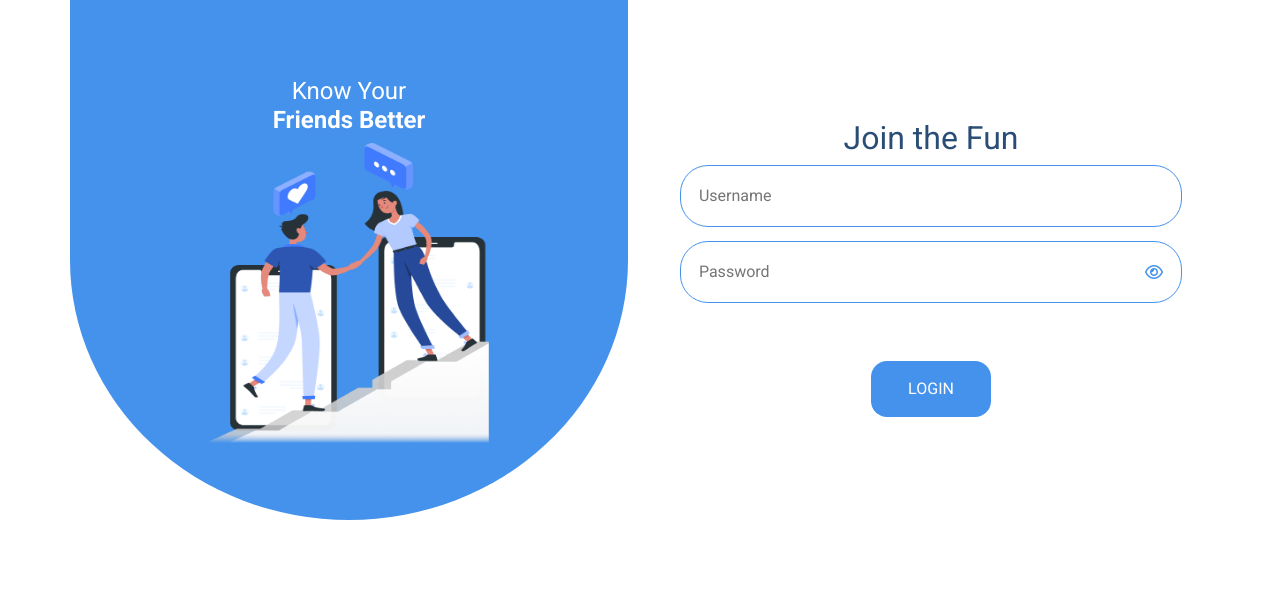
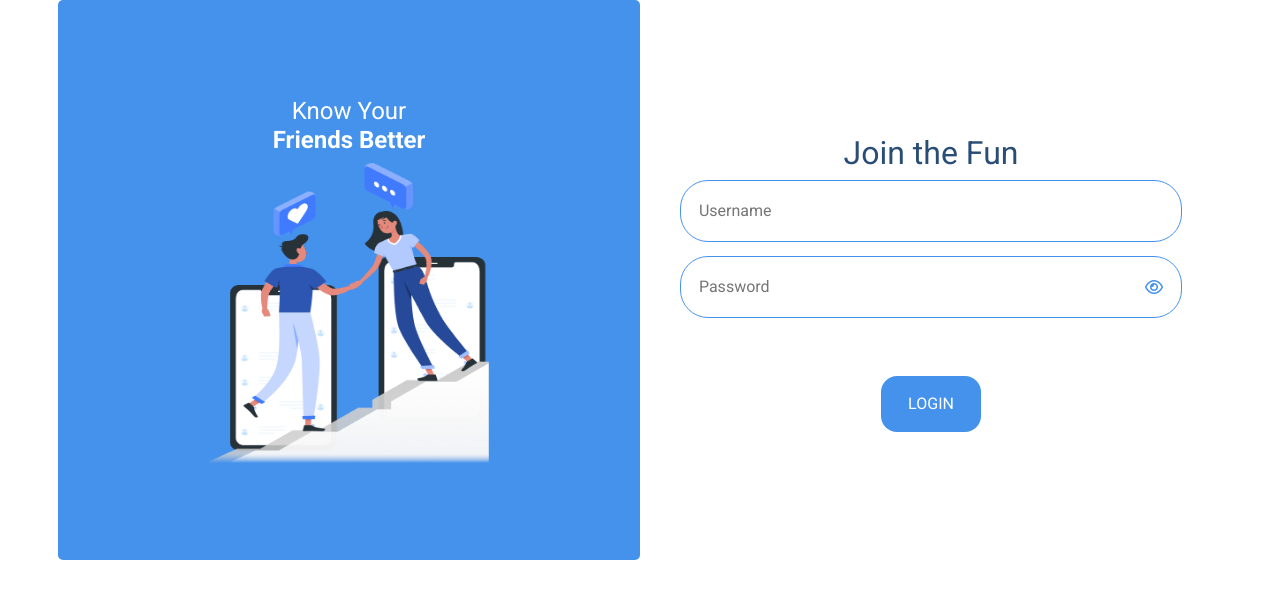
Before and after one commit to kkr-97/playbyte_frontend, a React (Vite) app: page /login in a window 1280 px wide. Shown: the top 598 px of the page. Built offline with nearby package versions, Linux system fonts and the light colour scheme; a web font is replaced by a local one.

Commit message:
"Updated styles for Login and QuestionItem components"

```diff
--- a/src/components/Login/index.css
+++ b/src/components/Login/index.css
@@ -1,12 +1,13 @@
 .login-page .hero-container{
     display: flex;
     flex-direction: column;
-    background-color: #4592EC;
+    background-image: url("/images/Login-Ellipse.png");
+    background-color: #fff;
     justify-content: center;
     align-items: center;
-    border-radius: 0 0 50% 50%;
     padding: 32px;
-    height: 65vh;
+    background-size: cover;
+    height: 70vh;
 }
 
 .main-header{
@@ -65,7 +66,8 @@ input{
     border-radius: 16px;
     padding: 16px;
     border: none;
-    width: 120px
+    width: 100px;
+    margin-bottom: 10px;
 
 }
 
--- a/src/components/Login/index.jsx
+++ b/src/components/Login/index.jsx
@@ -55,8 +55,8 @@ function Login() {
 
   return (
     <div className="container p-0 login-page">
-      <div className="row">
-        <div className="col-12 col-md-6">
+      <div className="row p-0">
+        <div className="col-12 col-md-6 p-0">
           <div className="hero-container">
             <h1 className="main-header">
               Know Your <br />
--- a/src/components/Questions/QuestionItem/index.css
+++ b/src/components/Questions/QuestionItem/index.css
@@ -42,7 +42,7 @@
 .response{
     color: #737373;
     font-weight: 500;
-    font-size: 0.8rem;
+    font-size: 0.74rem;
     line-height: 1rem;
     margin: 0;
 }
```
Also changed, not shown: public/images/Login-Ellipse.png (added).
